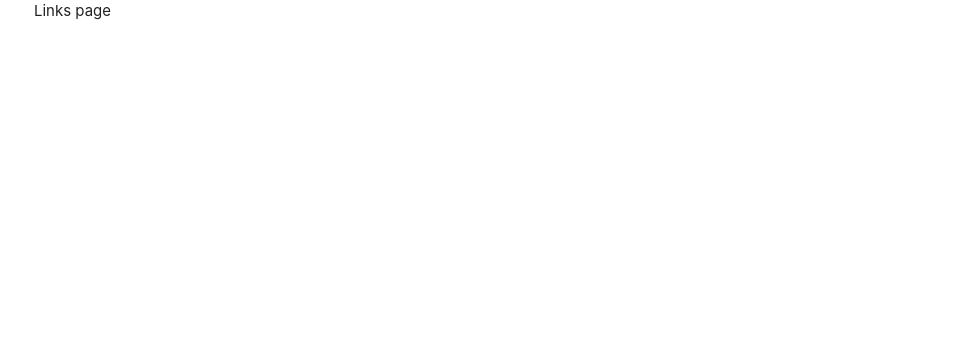
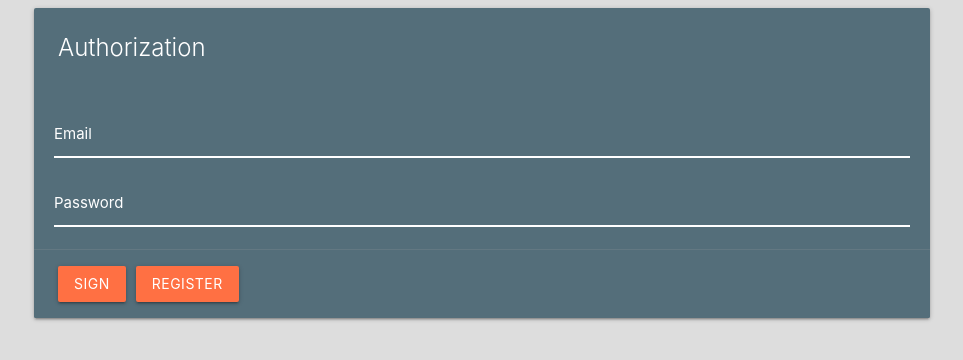
Before and after one commit to PavlenkoSt/LinksShare__MERN, a React (Create React App) app in the folder client/: page / in a window 1280 px wide. Before the commit this address led to /create. Shown: the top 360 px of the page, without its empty margins (158-1121 px from the left). Built offline with nearby package versions, Linux system fonts and the light colour scheme.

Commit message:
add styles in auth page

```diff
--- a/client/src/App.js
+++ b/client/src/App.js
@@ -1,9 +1,9 @@
 import useRoutes from "./routes"
-
+import 'materialize-css'
 
 const App = () => {
 
-    const router = useRoutes(true)
+    const router = useRoutes(false)
 
     return (
         <div className='container'>
--- a/client/src/index.css
+++ b/client/src/index.css
@@ -1,5 +1,4 @@
 @import '~materialize-css/dist/css/materialize.min.css';
-
 
 body {
   margin: 0;
@@ -8,9 +7,39 @@ body {
     sans-serif;
   -webkit-font-smoothing: antialiased;
   -moz-osx-font-smoothing: grayscale;
+  background-color: rgb(221, 221, 221);
+  color: #333;
 }
 
 code {
   font-family: source-code-pro, Menlo, Monaco, Consolas, 'Courier New',
     monospace;
 }
+
+.auth-btns{
+  display: flex;
+  gap: 10px;
+}
+
+.auth-inputs{
+  padding: 0 20px;
+}
+
+.auth-input{
+  border-bottom: 1px solid #fff !important;
+  box-shadow: 0 1px 0 0 #fff !important;
+  color: #fff;
+}
+
+.auth-input + label{
+  color: #fff !important;
+}
+
+.auth-input:focus{
+  border-bottom: 1px solid rgb(255, 209, 3) !important;
+  box-shadow: 0 1px 0 0 rgb(255, 209, 3) !important;
+}
+
+.auth-input:focus + label{
+  color: rgb(255, 209, 3) !important;
+}
--- a/client/src/pages/AuthPage.js
+++ b/client/src/pages/AuthPage.js
@@ -3,7 +3,35 @@ import React from 'react'
 const AuthPage = () => {
     return (
         <div>
-            auth page
+            <div className="card blue-grey darken-1">
+                <div className="card-content white-text">
+                    <span className="card-title">Authorization</span>
+                </div>
+                <div className='auth-inputs'>
+                    <div className="input-field">
+                        <input
+                            id="email"
+                            type="email"
+                            name="email"
+                            className="validate auth-input"
+                        />
+                        <label htmlFor="email">Email</label>
+                    </div>
+                    <div className="input-field">
+                        <input
+                            id="password"
+                            type="password"
+                            name="password"
+                            className="validate auth-input"
+                        />
+                        <label htmlFor="password">Password</label>
+                    </div>
+                </div>
+                <div className="card-action auth-btns">
+                    <button className="btn deep-orange lighten-1">Sign</button>
+                    <button className="btn deep-orange lighten-1">Register</button>
+                </div>
+            </div>
         </div>
     )
 }
--- a/client/src/pages/CreatePage.js
+++ b/client/src/pages/CreatePage.js
@@ -3,7 +3,7 @@ import React from 'react'
 const CreatePage = () => {
     return (
         <div>
-            Links page
+            Create page
         </div>
     )
 }
```
